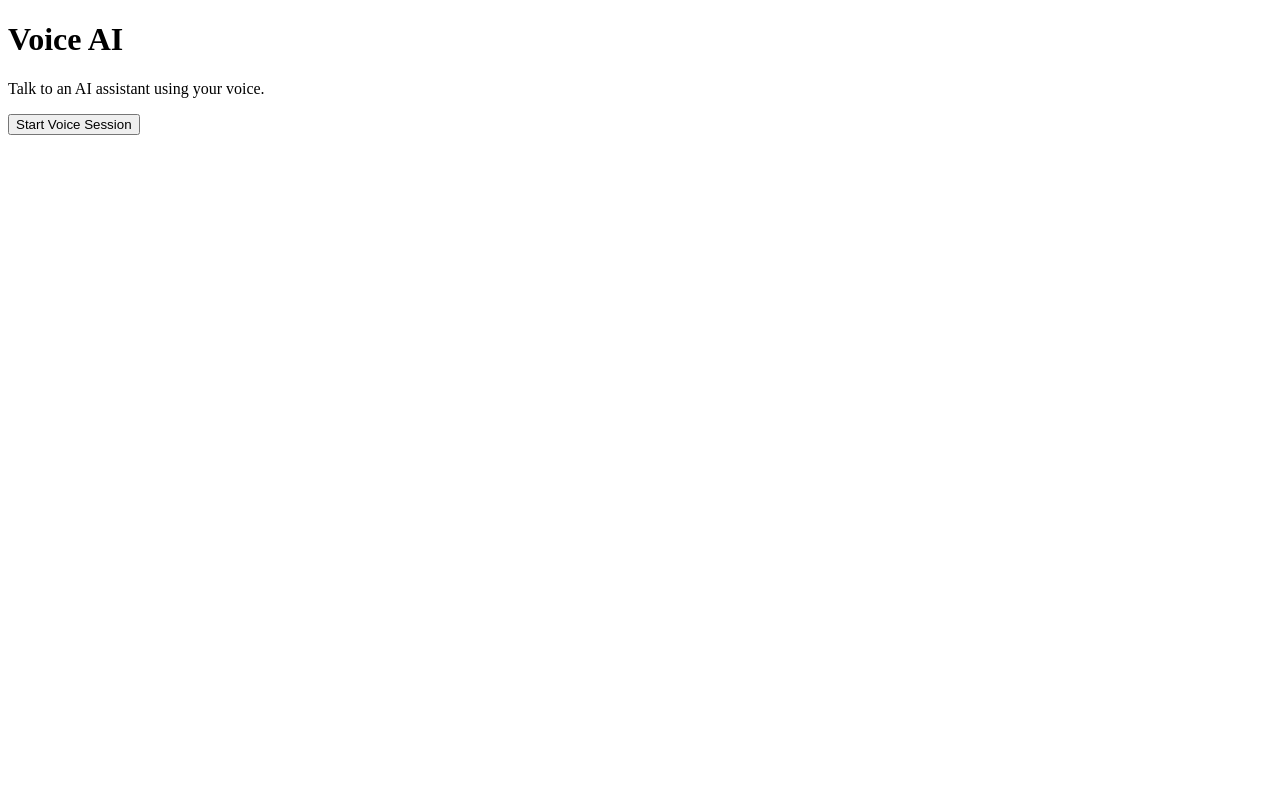
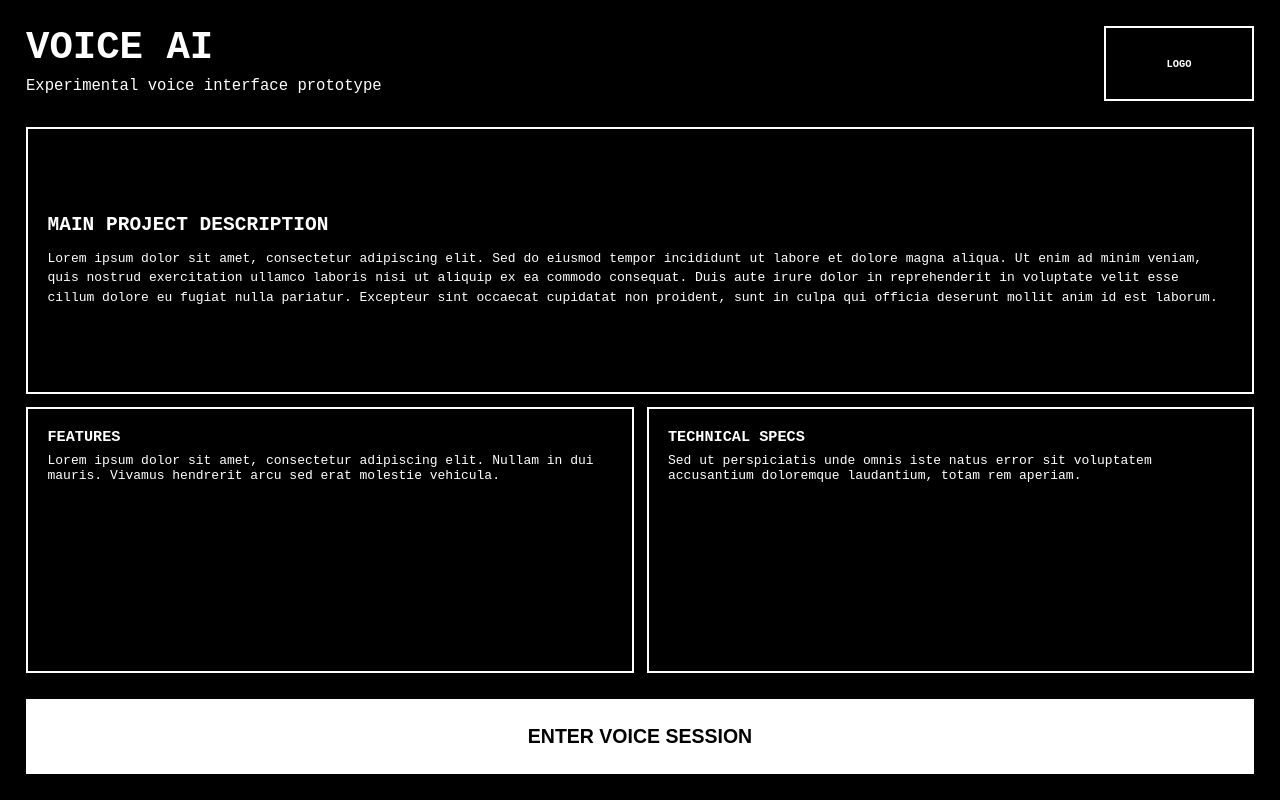
Before and after one commit to UserNamedMartin/voice-ai-markup, a Next.js app: page / in a window 1280 px wide. Built offline with nearby package versions, Linux system fonts and the light colour scheme.

Commit message:
implement landing page markup

```diff
--- a/src/app/globals.css
+++ b/src/app/globals.css
@@ -2,3 +2,31 @@
  * Global styles - Markup First Approach
  * Black and white only, no rounded corners, minimal styling
  */
+
+:root {
+    --foreground: #ffffff;
+    --background: #000000;
+}
+
+* {
+    box-sizing: border-box;
+    padding: 0;
+    margin: 0;
+}
+
+html,
+body {
+    height: 100vh;
+    width: 100vw;
+    overflow: hidden;
+    /* Unscrollable */
+    background: var(--background);
+    color: var(--foreground);
+    font-family: monospace;
+    /* Keeping it raw/markup style */
+}
+
+a {
+    color: inherit;
+    text-decoration: none;
+}
--- a/src/app/page.tsx
+++ b/src/app/page.tsx
@@ -2,20 +2,114 @@ import Link from 'next/link';
 
 /**
  * Landing Page
- *
- * Introduction and entry point.
- * Minimal content: description + CTA to voice screen.
+ * Structure: Sticky layout, unscrollable, Black & White
  */
 export default function Home() {
   return (
-    <main>
-      <h1>Voice AI</h1>
-      <p>Talk to an AI assistant using your voice.</p>
+    <main style={{
+      display: 'grid',
+      gridTemplateRows: 'auto 1fr auto', // Header, Content, Footer
+      height: '100vh',
+      padding: '2rem',
+      gap: '2rem'
+    }}>
+      {/* Header: Title + Logo */}
+      <header style={{
+        display: 'flex',
+        justifyContent: 'space-between',
+        alignItems: 'flex-start'
+      }}>
+        {/* Left: Titles */}
+        <div>
+          <h1 style={{ fontSize: '3rem', fontWeight: 'bold', textTransform: 'uppercase' }}>Voice AI</h1>
+          <p style={{ fontSize: '1.2rem', marginTop: '0.5rem' }}>Experimental voice interface prototype</p>
+        </div>
 
-      {/* TODO: Add more description about the solution */}
+        {/* Right: Logo Box */}
+        <div style={{
+          width: '150px',
+          height: '75px',
+          border: '2px solid white',
+          display: 'flex',
+          alignItems: 'center',
+          justifyContent: 'center',
+          marginLeft: '2rem', // Visible margin
+          textTransform: 'uppercase',
+          fontWeight: 'bold',
+          fontSize: '0.8rem'
+        }}>
+          Logo
+        </div>
+      </header>
 
-      <Link href="/voice">
-        <button>Start Voice Session</button>
+      {/* Main Content Grid
+          Rows: Equal height (1fr 1fr) so Description height == Features/Specs height
+      */}
+      <div style={{
+        display: 'grid',
+        gridTemplateColumns: '1fr 1fr',
+        gridTemplateRows: '1fr 1fr',
+        gap: '1rem',
+        height: '100%'
+      }}>
+        {/* First large section for description - spans full width */}
+        <div style={{
+          gridColumn: '1 / -1',
+          border: '2px solid white',
+          padding: '1.5rem',
+          display: 'flex',
+          flexDirection: 'column',
+          justifyContent: 'center'
+        }}>
+          <h2 style={{ marginBottom: '1rem', textTransform: 'uppercase' }}>Main Project Description</h2>
+          <p style={{ lineHeight: '1.5' }}>
+            Lorem ipsum dolor sit amet, consectetur adipiscing elit. Sed do eiusmod tempor incididunt ut labore et dolore magna aliqua.
+            Ut enim ad minim veniam, quis nostrud exercitation ullamco laboris nisi ut aliquip ex ea commodo consequat.
+            Duis aute irure dolor in reprehenderit in voluptate velit esse cillum dolore eu fugiat nulla pariatur.
+            Excepteur sint occaecat cupidatat non proident, sunt in culpa qui officia deserunt mollit anim id est laborum.
+          </p>
+        </div>
+
+        {/* The second section: Features */}
+        <div style={{
+          border: '2px solid white',
+          padding: '1.5rem'
+        }}>
+          <h3 style={{ marginBottom: '0.5rem', textTransform: 'uppercase' }}>Features</h3>
+          <p>
+            Lorem ipsum dolor sit amet, consectetur adipiscing elit. Nullam in dui mauris.
+            Vivamus hendrerit arcu sed erat molestie vehicula.
+          </p>
+        </div>
+
+        {/* The third section: Specs */}
+        <div style={{
+          border: '2px solid white',
+          padding: '1.5rem'
+        }}>
+          <h3 style={{ marginBottom: '0.5rem', textTransform: 'uppercase' }}>Technical Specs</h3>
+          <p>
+            Sed ut perspiciatis unde omnis iste natus error sit voluptatem accusantium doloremque laudantium,
+            totam rem aperiam.
+          </p>
+        </div>
+      </div>
+
+      {/* Large CTA Button */}
+      <Link href="/voice" style={{ display: 'block' }}>
+        <button style={{
+          width: '100%',
+          padding: '2rem',
+          fontSize: '1.5rem',
+          background: 'white', /* Inverted for high contrast */
+          color: 'black',
+          border: 'none',
+          textTransform: 'uppercase',
+          cursor: 'pointer',
+          fontWeight: 'bold'
+        }}>
+          Enter Voice Session
+        </button>
       </Link>
     </main>
   );
```
Also changed, not shown: 1 other file (tests, documents, lock files or other folders).
